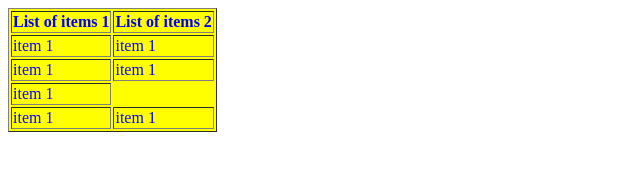
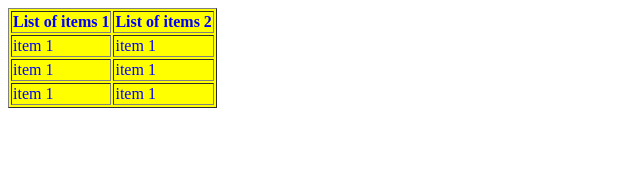
Before and after one commit to acciojob/Styled-Table-Sarath-Dharmaraj, a website: page main.html in a window 1280 px wide. Shown: the whole page, without its empty margins (0-640 px from the left). Drawn offline with Linux system fonts and the light colour scheme.

Commit message:
created a submission

```diff
--- a/main.html
+++ b/main.html
@@ -27,9 +27,6 @@
 			</tr>
 			<tr>
 				<td>item 1</td>
-			</tr>
-			<tr>
-				<td>item 1</td>
 				<td>item 1</td>
 			</tr>
 		</tbody>
```
